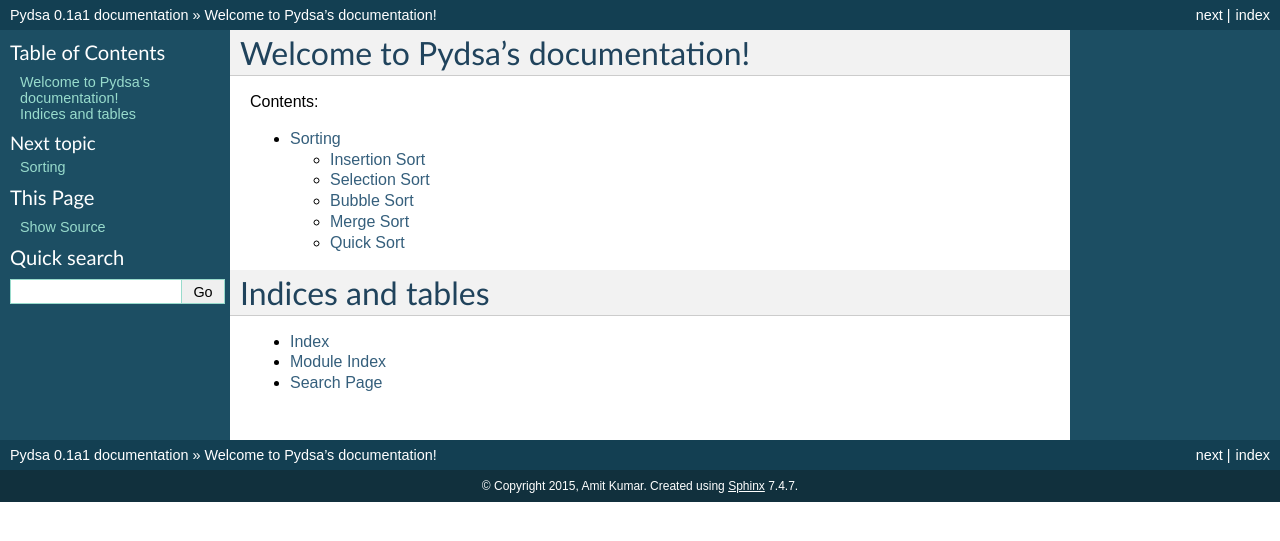
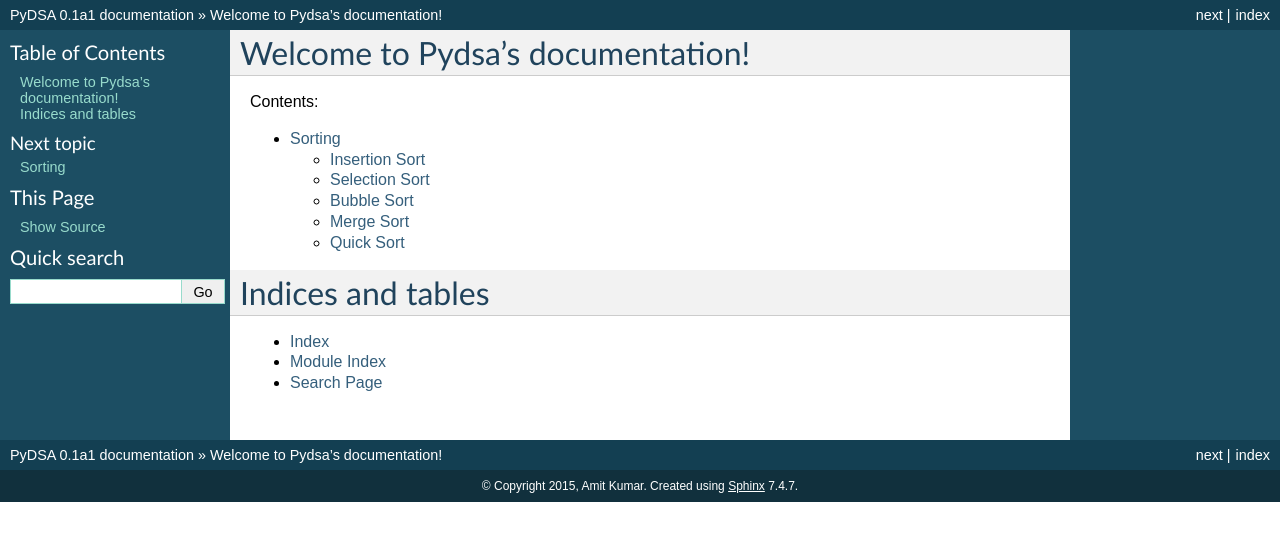
Before and after one commit to pydsa/pydsa, a Sphinx documentation site: the page built from docs/source/index.rst, in a window 1280 px wide. Shown: the top 541 px of the page. Built offline with Sphinx 7.4.7, drawn with Linux system fonts in a browser that asks for light colours.

```diff
--- a/docs/source/conf.py
+++ b/docs/source/conf.py
@@ -48,7 +48,7 @@ source_suffix = '.rst'
 master_doc = 'index'
 
 # General information about the project.
-project = 'Pydsa'
+project = 'PyDSA'
 copyright = '2015, Amit Kumar'
 
 # The version info for the project you're documenting, acts as replacement for
@@ -198,7 +198,7 @@ html_static_path = ['nstatic']
 #html_search_scorer = 'scorer.js'
 
 # Output file base name for HTML help builder.
-htmlhelp_basename = 'pydsadoc'
+htmlhelp_basename = 'PyDSAdoc'
 
 # -- Options for LaTeX output ---------------------------------------------
 
@@ -220,7 +220,7 @@ latex_elements = {
 # (source start file, target name, title,
 #  author, documentclass [howto, manual, or own class]).
 latex_documents = [
-  ('index', 'pydsa.tex', 'Pydsa Documentation',
+  ('index', 'PyDSA.tex', 'PyDSA Documentation',
    'Amit Kumar', 'manual'),
 ]
 
@@ -250,7 +250,7 @@ latex_documents = [
 # One entry per manual page. List of tuples
 # (source start file, name, description, authors, manual section).
 man_pages = [
-    ('index', 'pydsa', 'Pydsa Documentation',
+    ('index', 'PyDSA', 'PyDSA Documentation',
      ['Amit Kumar'], 1)
 ]
 
@@ -264,8 +264,8 @@ man_pages = [
 # (source start file, target name, title, author,
 #  dir menu entry, description, category)
 texinfo_documents = [
-  ('index', 'pydsa', 'Pydsa Documentation',
-   'Amit Kumar', 'pydsa', 'One line description of project.',
+  ('index', 'PyDSA', 'PyDSA Documentation',
+   'Amit Kumar', 'PyDSA', 'One line description of project.',
    'Miscellaneous'),
 ]
 
```
